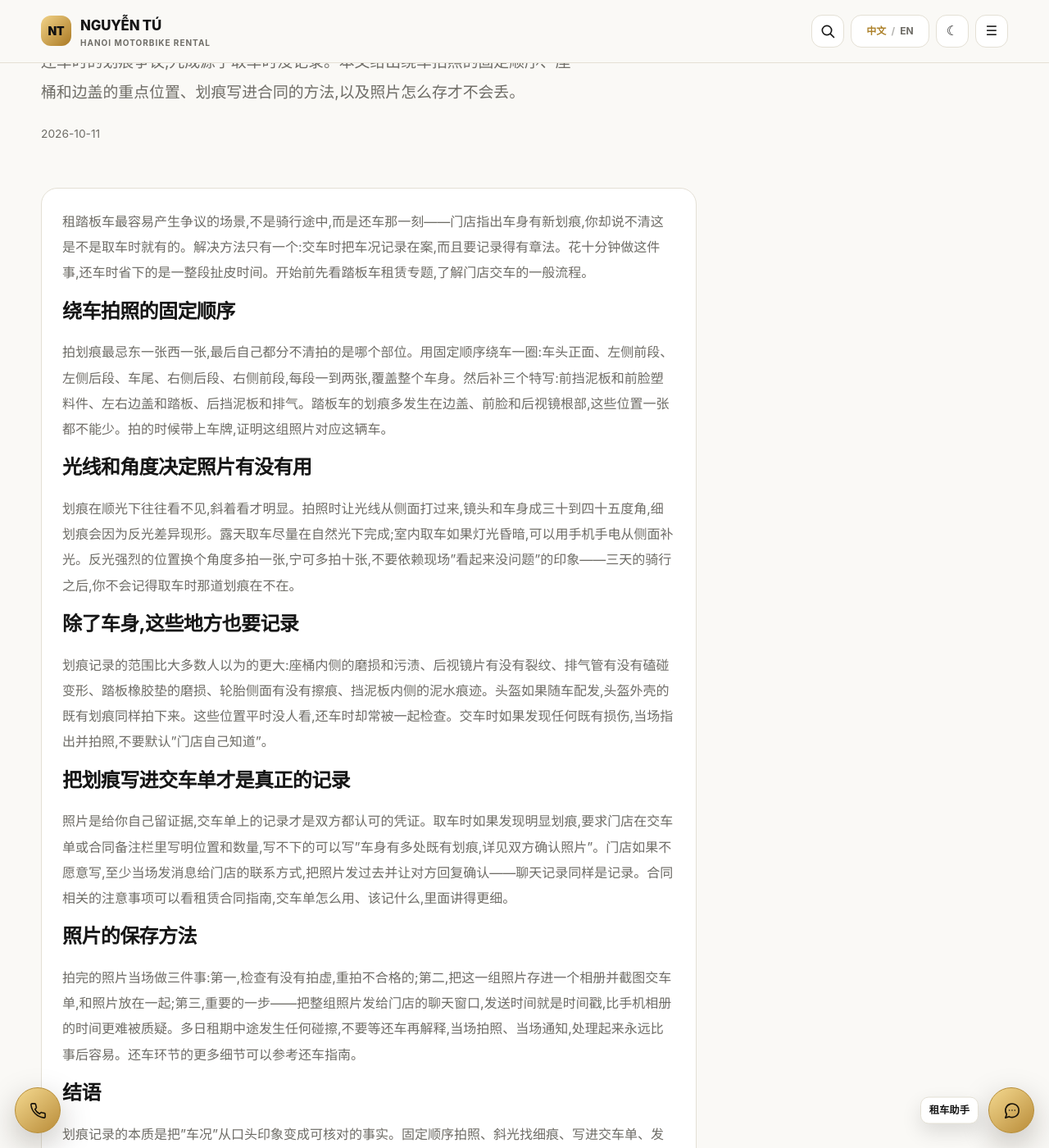
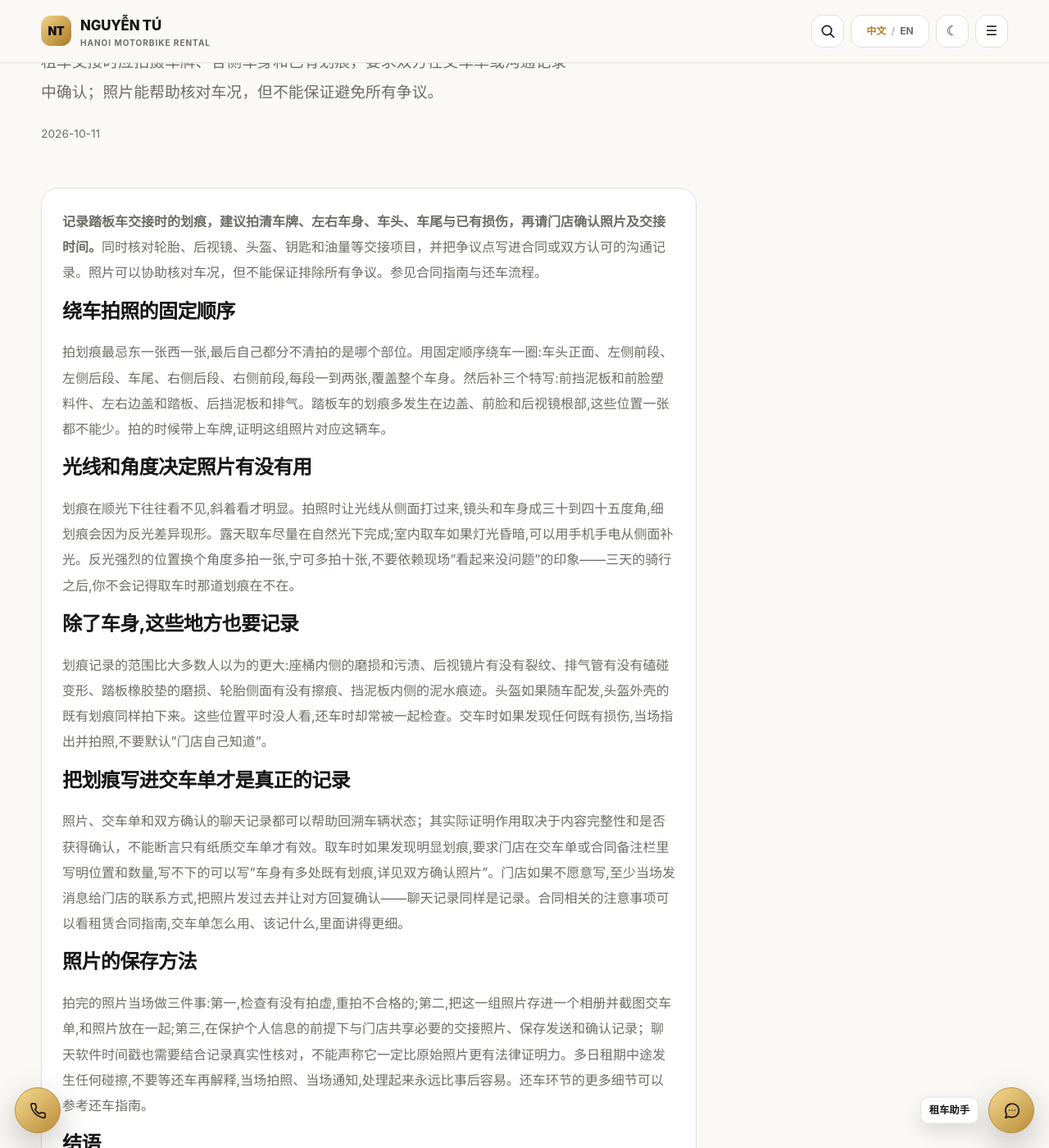
Before and after one commit to thuexemayhanoi/china, a Jekyll site: the page built from _posts/2026-10-11-hanoi-rental-scooters-18.md, in a window 1280 px wide and 1400 px high, scrolled down 221 px. Shown: the whole window at 82% size. Built offline with Jekyll 4.4.1, drawn with Linux system fonts in a browser that asks for light colours.

Commit message:
seo(china): answer-first factual corrections for 2026-10-11-hanoi-rental-scooters-18.md

```diff
--- a/_posts/2026-10-11-hanoi-rental-scooters-18.md
+++ b/_posts/2026-10-11-hanoi-rental-scooters-18.md
@@ -5,14 +5,15 @@ topic: "rental"
 subtopic: "scooters"
 permalink: "/blog/hanoi-rental-scooters-18/"
 title: "租踏板车如何记录交车时的划痕"
-description: "还车时的划痕争议,九成源于取车时没记录。本文给出绕车拍照的固定顺序、座桶和边盖的重点位置、划痕写进合同的方法,以及照片怎么存才不会丢。"
+description: "租车交接时应拍摄车牌、各侧车身和已有划痕，要求双方在交车单或沟通记录中确认；照片能帮助核对车况，但不能保证避免所有争议。"
+last_modified_at: "2026-10-12"
 primary_keyword: "河内踏板车租赁"
 date: "2026-10-11 17:07:52 +0700"
 seo_silo: "rental/scooters"
 breadcrumbs: [{"label": "博客", "href": "/blog/"}, {"label": "专题", "href": "/topics/rental/scooters/"}, {"label": "租踏板车如何记录交车时的划痕"}]
 publication_method: "automated_qa"
 ---
-租踏板车最容易产生争议的场景,不是骑行途中,而是还车那一刻——门店指出车身有新划痕,你却说不清这是不是取车时就有的。解决方法只有一个:交车时把车况记录在案,而且要记录得有章法。花十分钟做这件事,还车时省下的是一整段扯皮时间。开始前先看[踏板车租赁专题](/topics/rental/scooters/),了解门店交车的一般流程。
+**记录踏板车交接时的划痕，建议拍清车牌、左右车身、车头、车尾与已有损伤，再请门店确认照片及交接时间。**同时核对轮胎、后视镜、头盔、钥匙和油量等交接项目，并把争议点写进合同或双方认可的沟通记录。照片可以协助核对车况，但不能保证排除所有争议。参见[合同指南](/topics/guides/contracts/)与[还车流程](/topics/guides/returns/)。
 
 ## 绕车拍照的固定顺序
 
@@ -28,11 +29,11 @@ publication_method: "automated_qa"
 
 ## 把划痕写进交车单才是真正的记录
 
-照片是给你自己留证据,交车单上的记录才是双方都认可的凭证。取车时如果发现明显划痕,要求门店在交车单或合同备注栏里写明位置和数量,写不下的可以写"车身有多处既有划痕,详见双方确认照片"。门店如果不愿意写,至少当场发消息给门店的联系方式,把照片发过去并让对方回复确认——聊天记录同样是记录。合同相关的注意事项可以看[租赁合同指南](/topics/guides/contracts/),交车单怎么用、该记什么,里面讲得更细。
+照片、交车单和双方确认的聊天记录都可以帮助回溯车辆状态；其实际证明作用取决于内容完整性和是否获得确认，不能断言只有纸质交车单才有效。取车时如果发现明显划痕,要求门店在交车单或合同备注栏里写明位置和数量,写不下的可以写"车身有多处既有划痕,详见双方确认照片"。门店如果不愿意写,至少当场发消息给门店的联系方式,把照片发过去并让对方回复确认——聊天记录同样是记录。合同相关的注意事项可以看[租赁合同指南](/topics/guides/contracts/),交车单怎么用、该记什么,里面讲得更细。
 
 ## 照片的保存方法
 
-拍完的照片当场做三件事:第一,检查有没有拍虚,重拍不合格的;第二,把这一组照片存进一个相册并截图交车单,和照片放在一起;第三,重要的一步——把整组照片发给门店的聊天窗口,发送时间就是时间戳,比手机相册的时间更难被质疑。多日租期中途发生任何碰擦,不要等还车再解释,当场拍照、当场通知,处理起来永远比事后容易。还车环节的更多细节可以参考[还车指南](/topics/guides/returns/)。
+拍完的照片当场做三件事:第一,检查有没有拍虚,重拍不合格的;第二,把这一组照片存进一个相册并截图交车单,和照片放在一起;第三,在保护个人信息的前提下与门店共享必要的交接照片、保存发送和确认记录；聊天软件时间戳也需要结合记录真实性核对，不能声称它一定比原始照片更有法律证明力。多日租期中途发生任何碰擦,不要等还车再解释,当场拍照、当场通知,处理起来永远比事后容易。还车环节的更多细节可以参考[还车指南](/topics/guides/returns/)。
 
 ## 结语
 
```
